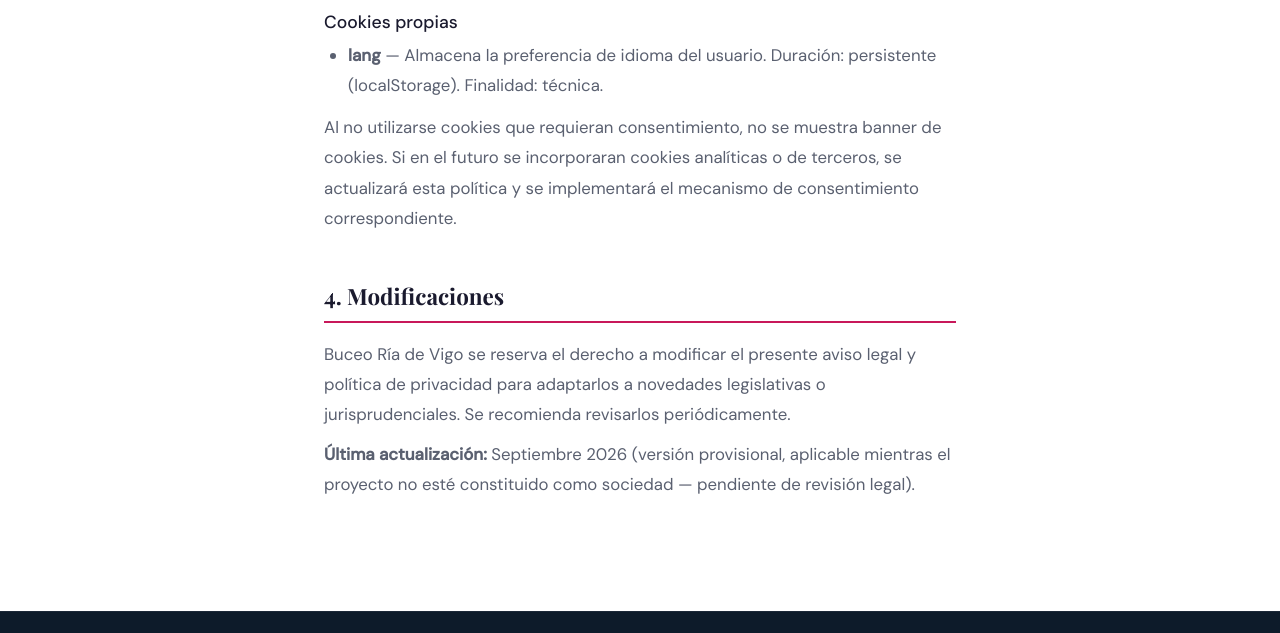
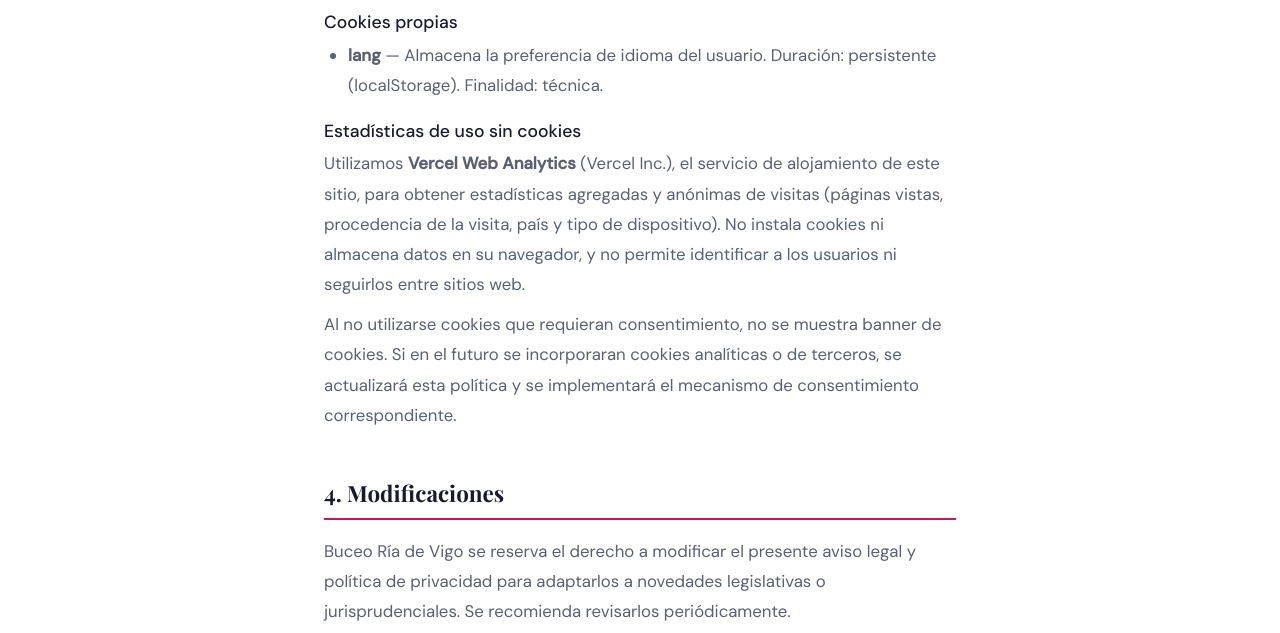
Before and after one commit to marimoysan/buceo-ria-landing, a plain HTML site: page aviso-legal.html in a window 1280 px wide. Shown: the part 3650-4283 px from the top of the page. Drawn offline with nearby package versions, Linux system fonts and the light colour scheme; a web font is replaced by a local one.

Commit message:
Vercel Web Analytics (sin cookies)
- Script /_vercel/insights/script.js en index.html y aviso-legal.html
- Aviso legal: mención a las estadísticas anónimas sin cookies

Co-Authored-By: Claude Opus 5.5 <noreply@anthropic.com>

```diff
--- a/aviso-legal.html
+++ b/aviso-legal.html
@@ -136,6 +136,8 @@
     <ul>
       <li><strong>lang</strong> — Almacena la preferencia de idioma del usuario. Duración: persistente (localStorage). Finalidad: técnica.</li>
     </ul>
+    <h3>Estadísticas de uso sin cookies</h3>
+    <p>Utilizamos <strong>Vercel Web Analytics</strong> (Vercel Inc.), el servicio de alojamiento de este sitio, para obtener estadísticas agregadas y anónimas de visitas (páginas vistas, procedencia de la visita, país y tipo de dispositivo). No instala cookies ni almacena datos en su navegador, y no permite identificar a los usuarios ni seguirlos entre sitios web.</p>
     <p>Al no utilizarse cookies que requieran consentimiento, no se muestra banner de cookies. Si en el futuro se incorporaran cookies analíticas o de terceros, se actualizará esta política y se implementará el mecanismo de consentimiento correspondiente.</p>
   </div>
 
@@ -143,7 +145,7 @@
   <div class="legal-section">
     <h2>4. Modificaciones</h2>
     <p>Buceo Ría de Vigo se reserva el derecho a modificar el presente aviso legal y política de privacidad para adaptarlos a novedades legislativas o jurisprudenciales. Se recomienda revisarlos periódicamente.</p>
-    <p><strong>Última actualización:</strong> Septiembre 2026 (versión provisional, aplicable mientras el proyecto no esté constituido como sociedad — pendiente de revisión legal).</p>
+    <p><strong>Última actualización:</strong> Noviembre 2026 (versión provisional, aplicable mientras el proyecto no esté constituido como sociedad — pendiente de revisión legal).</p>
   </div>
 
 </div>
@@ -187,5 +189,7 @@
 
 <script src="js/i18n.js"></script>
 <script src="js/nav.js"></script>
+<!-- Vercel Web Analytics: sin cookies, no requiere consentimiento. Solo funciona desplegado en Vercel (en local da 404, es normal) -->
+<script defer src="/_vercel/insights/script.js"></script>
 </body>
 </html>
```
Also changed, not shown: index.html (+2 -0 lines), 1 other file.
